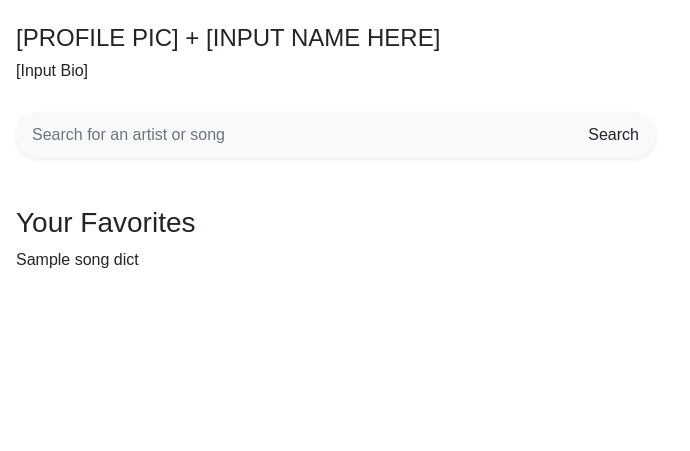
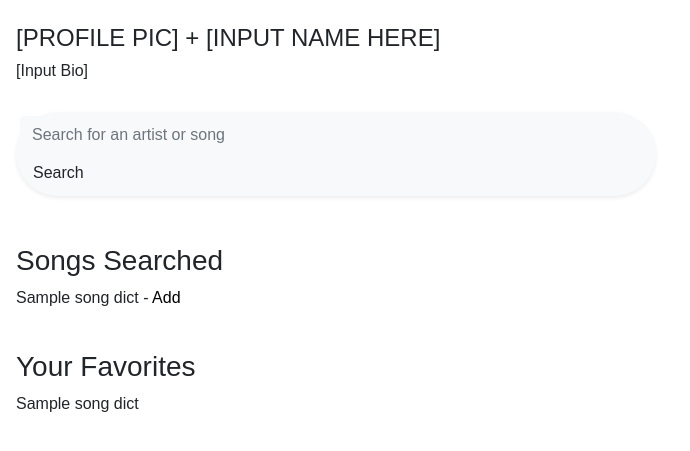
Before and after one commit to ariannnn/spotifysoulmate, a Python web app: template templates/appsites/overview.html in a window 1280 px wide. Shown: the part 86-537 px from the top of the page, without its empty margins (0-690 px from the left). Run offline with Jinja, Linux system fonts and the light colour scheme; the template is opened without the code that fills it: most values are stand-ins (such as "Sample title", 1, 10 or a date in 2020); some libraries are stand-ins or nearby versions.

Commit message:
added searching for songs feature

```diff
--- a/model.py
+++ b/model.py
@@ -93,7 +93,7 @@ def sign_up(name, email, password):
         #print(profile)
         if(profile["email"] == email):
             return -1
-    collection.insert({"password": password, "email": email, "name": name,"bio": "I am feeling good", "song_ids": ["temp", "temp2"]})
+    collection.insert({"password": password, "email": email, "name": name,"bio": "I am feeling good", "song_ids": []})
     return 0
 
 #sign_up("Dyl", "dyl@g", "abc")
--- a/templates/appsites/overview.html
+++ b/templates/appsites/overview.html
@@ -9,13 +9,14 @@
 	<!-- Bootstrap CSS -->
 	<link rel="stylesheet" href="https://stackpath.bootstrapcdn.com/bootstrap/4.5.0/css/bootstrap.min.css"
 		integrity="sha384-9aIt2nRpC12Uk9gS9baDl411NQApFmC26EwAOH8WgZl5MYYxFfc+NcPb1dKGj7Sk" crossorigin="anonymous">
-	<link rel = "stylesheet" href = "../../static/css/style.css" />
+	<link rel="stylesheet" href="../../static/css/style.css" />
 	<title>Dashboard</title>
 </head>
 
 <body>
 	<nav class="navbar navcolor navbar-expand-lg">
-		<a class="navbar-brand" href="#"><img src = {{ url_for('static', filename='Untitled-1.png') }} width = "125"  /></a>
+		<a class="navbar-brand"
+			href="#"><img src = {{ url_for('static', filename='Untitled-1.png') }} width = "125"  /></a>
 			<button class=" navbar-light navbar-toggler" type="button" data-toggle="collapse" data-target="#navbarSupportedContent" aria-controls="navbarSupportedContent" aria-expanded="false" aria-label="Toggle navigation">
     <span class="navbar-toggler-icon"></span>
   </button>
@@ -41,7 +42,7 @@
 	</nav>
 	<br />
 	<!-- Profile Section -->
- <div class = "ml-3" id = profile>
+	<div class="ml-3" id=profile>
 
 
 		<h4> [PROFILE PIC] + [INPUT NAME HERE]</h4>
@@ -51,13 +52,23 @@
 	<br />
 	<div class=" ml-3 p-1 w-50 bg-light rounded rounded-pill shadow-sm mb-4">
 		<div class="input-group">
-              <input type="search" placeholder="Search for an artist or song" aria-describedby="button-addon2" class="form-control border-0 bg-light">
+			<form method = "post" action = "/search">
+                <input type="search" name = "query" placeholder="Search for an artist or song" aria-describedby="button-addon2" class="form-control border-0 bg-light">
                 <button type = "submit" class = "btn"> Search </button>
+            </form>
 		</div>
 	</div>
 	<br>
+    <!-- Listing songs searched -->
+	<div class=ml-3>
+		<h3> Songs Searched </h3>
+		{% for song_dict in songs_found %}
+		<p>{{ song_dict["track_name"] }} - <a href = "/addsong" name = "{{song_dict["track_name"]}}">Add</a> </p>
+		{% endfor %}
+	</div>
+    <br>
 	<!-- Listing favorite tracks -->
-	<div class = ml-3>
+	<div class=ml-3>
 		<h3> Your Favorites </h3>
 		{% for song_dict in list_of_songs %}
 		<p>{{ song_dict["track_name"] }}</p>
```
Also changed, not shown: app.py (+16 -0 lines). Lines whose indentation alone changed are shown as unchanged.
